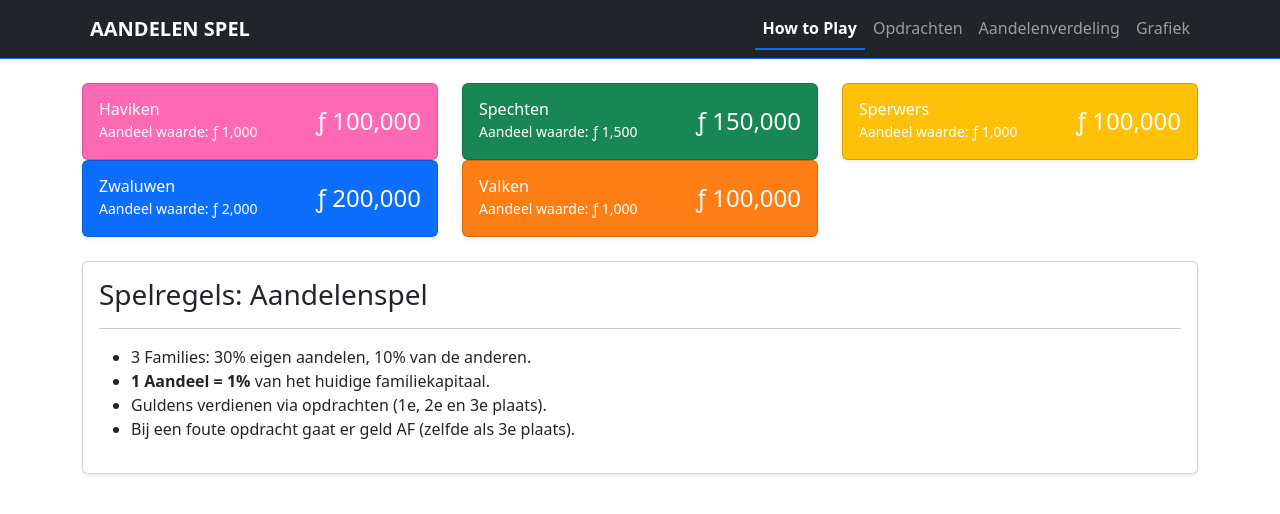
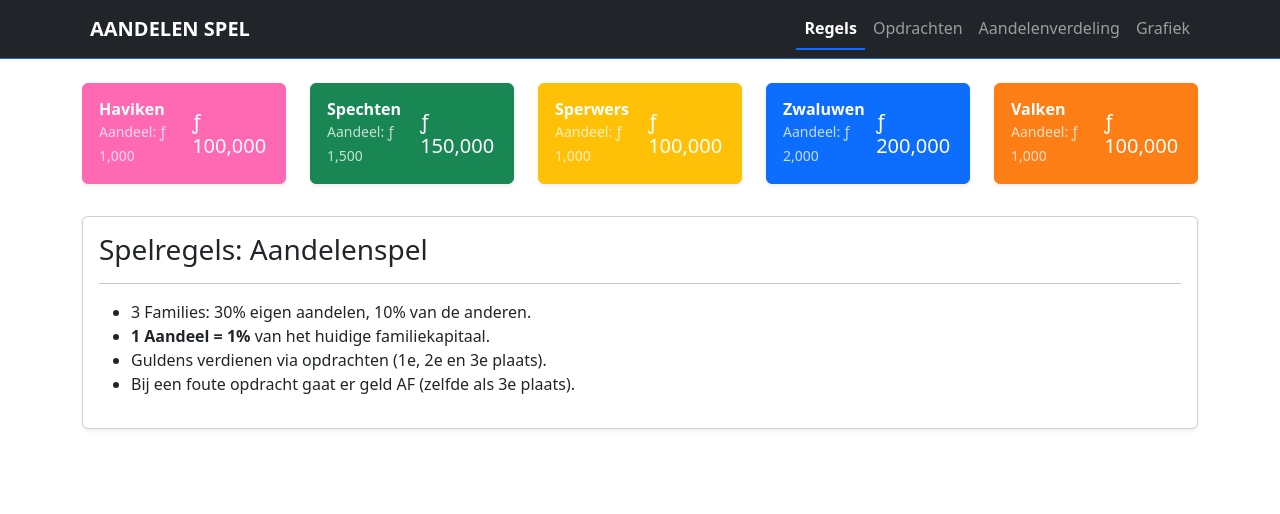
Before and after one commit to munt-dropjes/webdev2-FE, a Vue app: page / in a window 1280 px wide. Shown: the top 514 px of the page. Built offline with nearby package versions, Linux system fonts and the light colour scheme.

Commit message:
UI changes

```diff
--- a/src/App.vue
+++ b/src/App.vue
@@ -13,7 +13,7 @@
         <div class="collapse navbar-collapse" id="navbarNav">
           <ul class="navbar-nav ms-auto">
             <li class="nav-item">
-              <router-link to="/" class="nav-link" active-class="active">How to Play</router-link>
+              <router-link to="/" class="nav-link" active-class="active">Regels</router-link>
             </li>
             <li class="nav-item">
               <router-link to="/opdrachten" class="nav-link" active-class="active">Opdrachten</router-link>
@@ -31,14 +31,14 @@
 
     <main class="container my-4">
       <div class="row mb-4">
-        <div v-for="family in families" :key="family.name" class="col-md-4">
-          <div :class="['card', 'text-white', 'shadow-sm', family.bgColor]">
-            <div class="card-body d-flex justify-content-between align-items-center">
+        <div v-for="family in families" :key="family.name" class="col-md-4 col-lg">
+          <div :class="['card', 'text-white', 'shadow-sm', 'mb-2', family.bgColor]">
+            <div class="card-body d-flex justify-content-between align-items-center p-3">
               <div>
-                <h6 class="card-title mb-0">{{ family.name }}</h6>
-                <small>Aandeel waarde: ƒ {{ (family.cash / 100).toLocaleString() }}</small>
+                <h6 class="card-title mb-0 fw-bold">{{ family.name }}</h6>
+                <small class="opacity-75">Aandeel: ƒ {{ (family.cash / 100).toLocaleString() }}</small>
               </div>
-              <h4 class="mb-0">ƒ {{ family.cash.toLocaleString() }}</h4>
+              <h5 class="mb-0">ƒ {{ family.cash.toLocaleString() }}</h5>
             </div>
           </div>
         </div>
@@ -54,17 +54,17 @@
 </template>
 
 <script setup>
-import { reactive, provide, onMounted, onUnmounted } from 'vue';
+import { reactive, provide, onMounted, onUnmounted, ref, watch } from 'vue';
 
+// 1. Data Setup
 const families = reactive([
-  { name: 'Haviken', cash: 100000, bgColor: 'haviken', color: '#ff69b4' },
+  { name: 'Haviken',  cash: 100000, bgColor: 'haviken',  color: '#ff69b4' },
   { name: 'Spechten', cash: 150000, bgColor: 'spechten', color: '#198754' },
   { name: 'Sperwers', cash: 100000, bgColor: 'sperwers', color: '#ffc107' },
   { name: 'Zwaluwen', cash: 200000, bgColor: 'zwaluwen', color: '#0d6efd' },
-  { name: 'Valken', cash: 100000, bgColor: 'valken', color: '#fd7e14' },
+  { name: 'Valken',   cash: 100000, bgColor: 'valken',   color: '#fd7e14' },
 ]);
 
-// history must remain reactive, but we will update it carefully
 const history = reactive({
   labels: [],
   datasets: families.map(f => ({
@@ -72,12 +72,18 @@ const history = reactive({
     data: [],
     borderColor: f.color,
     backgroundColor: f.color,
-    tension: 0.1,      // Lower tension for cleaner lines
-    borderWidth: 3,    // Explicit width
-    fill: false,       // Do not fill under the line
-    pointRadius: 4     // Visible points
+    tension: 0.3,
+    borderWidth: 3,
+    pointRadius: 0,
+    pointHoverRadius: 6,
+    fill: false,
+    spanGaps: true
   }))
 });
+
+// A simple counter to tell the Graph component "Hey, something changed!"
+// This prevents us from having to deep-watch the entire history object.
+const graphTrigger = ref(0);
 
 const getNetWorth = (family) => {
   let stockValue = 0;
@@ -89,6 +95,7 @@ const getNetWorth = (family) => {
   return family.cash + stockValue;
 };
 
+// 2. Logic to Add a NEW minute
 const recordSnapshot = () => {
   const now = new Date();
   const timeLabel = now.toLocaleTimeString([], { hour: '2-digit', minute: '2-digit' });
@@ -102,7 +109,25 @@ const recordSnapshot = () => {
     history.labels.shift();
     history.datasets.forEach(d => d.data.shift());
   }
+
+  graphTrigger.value++; // Notify graph
 };
+
+// 3. Logic to Update the CURRENT minute (The Fix)
+// Watch families for changes (e.g. Task completed)
+watch(families, () => {
+  // If there is data in the history...
+  if (history.labels.length > 0) {
+    const lastIndex = history.datasets[0].data.length - 1;
+
+    // ...Overwrite the last data point with the NEW values immediately
+    families.forEach((f, index) => {
+      history.datasets[index].data[lastIndex] = getNetWorth(f);
+    });
+
+    graphTrigger.value++; // Notify graph to redraw immediately
+  }
+}, { deep: true });
 
 let timer = null;
 onMounted(() => {
@@ -116,39 +141,16 @@ onUnmounted(() => {
 
 provide('families', families);
 provide('history', history);
+provide('graphTrigger', graphTrigger); // Pass the trigger to Graph.vue
 </script>
 
 <style>
-/* Smooth transition between pages */
-.fade-enter-active,
-.fade-leave-active {
-  transition: opacity 0.2s ease;
-}
-
-.fade-enter-from,
-.fade-leave-to {
-  opacity: 0;
-}
-
-.navbar-nav .nav-link.active {
-  color: #fff !important;
-  font-weight: bold;
-  border-bottom: 2px solid #0d6efd;
-}
-
-.haviken {
-  background-color: #ff69b4 !important;
-}
-.spechten {
-  background-color: #198754 !important;
-}
-.sperwers {
-  background-color: #ffc107 !important;
-}
-.zwaluwen {
-  background-color: #0d6efd !important;
-}
-.valken {
-  background-color: #fd7e14 !important;
-}
+.fade-enter-active, .fade-leave-active { transition: opacity 0.2s ease; }
+.fade-enter-from, .fade-leave-to { opacity: 0; }
+.navbar-nav .nav-link.active { color: #fff !important; font-weight: bold; border-bottom: 2px solid #0d6efd; }
+.haviken { background-color: #ff69b4 !important; border-color: #ff69b4 !important; }
+.spechten { background-color: #198754 !important; border-color: #198754 !important; }
+.sperwers { background-color: #ffc107 !important; border-color: #ffc107 !important; color: #000 !important; }
+.zwaluwen { background-color: #0d6efd !important; border-color: #0d6efd !important; }
+.valken { background-color: #fd7e14 !important; border-color: #fd7e14 !important; }
 </style>
--- a/src/components/Graph.vue
+++ b/src/components/Graph.vue
@@ -13,18 +13,19 @@
 </template>
 
 <script setup>
-import { onMounted, onUnmounted, inject, ref, watch } from 'vue';
+import { onMounted, onUnmounted, inject, ref, watch, shallowRef } from 'vue';
 import Chart from 'chart.js/auto';
 
 const history = inject('history');
+const graphTrigger = inject('graphTrigger'); // We listen to this now!
 const chartCanvas = ref(null);
-let chartInstance = null;
+const chartInstance = shallowRef(null);
 
 const initChart = () => {
   if (!chartCanvas.value) return;
   const ctx = chartCanvas.value.getContext('2d');
 
-  chartInstance = new Chart(ctx, {
+  chartInstance.value = new Chart(ctx, {
     type: 'line',
     data: {
       labels: history.labels,
@@ -33,17 +34,17 @@ const initChart = () => {
     options: {
       responsive: true,
       maintainAspectRatio: false,
-      animation: { duration: 400 }, // Short animation to prevent lag
+      animation: { duration: 0 }, // Disable animation for instant updates
       elements: {
         line: {
           borderWidth: 3,
-          showLine: true // FORCE lines to show
-        }
+          showLine: true,
+          tension: 0.3
+        },
+        point: { radius: 0, hitRadius: 20 }
       },
       scales: {
-        y: {
-          ticks: { callback: (value) => 'ƒ' + value.toLocaleString() }
-        }
+        y: { ticks: { callback: (value) => 'ƒ ' + value.toLocaleString() } }
       },
       plugins: {
         legend: { position: 'bottom' }
@@ -56,27 +57,30 @@ onMounted(() => {
   initChart();
 });
 
-// Watch history for changes
-watch(history, () => {
-  if (chartInstance) {
-    // We update the chart data references specifically
-    chartInstance.data.labels = history.labels;
-    chartInstance.data.datasets = history.datasets;
-    chartInstance.update('none'); // 'none' means update without reset animation (saves CPU)
+// WATCH FIX: Instead of watching the heavy history object, we watch the simple counter
+watch(graphTrigger, () => {
+  if (chartInstance.value) {
+    // Manually ensure the chart has the latest data references
+    chartInstance.value.data.labels = history.labels;
+    chartInstance.value.data.datasets = history.datasets;
+
+    // Smooth update
+    requestAnimationFrame(() => {
+      chartInstance.value.update('none');
+    });
   }
-}, { deep: true });
+});
 
 onUnmounted(() => {
-  if (chartInstance) {
-    chartInstance.destroy(); // Clean up memory when leaving the page
+  if (chartInstance.value) {
+    chartInstance.value.destroy();
+    chartInstance.value = null;
   }
 });
 </script>
 
 <style scoped>
-.animate-pulse {
-  animation: pulse 2s infinite;
-}
+.animate-pulse { animation: pulse 2s infinite; }
 @keyframes pulse {
   0% { opacity: 1; }
   50% { opacity: 0.4; }
```
